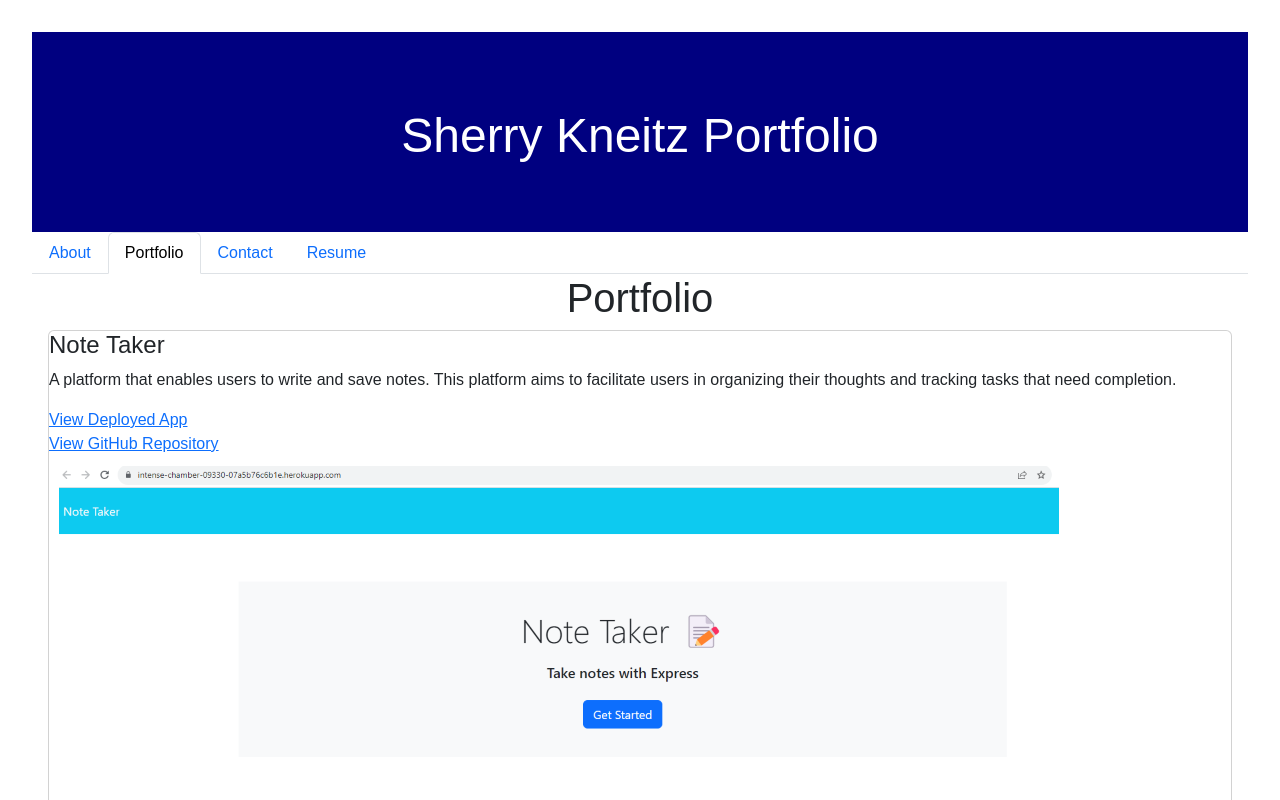
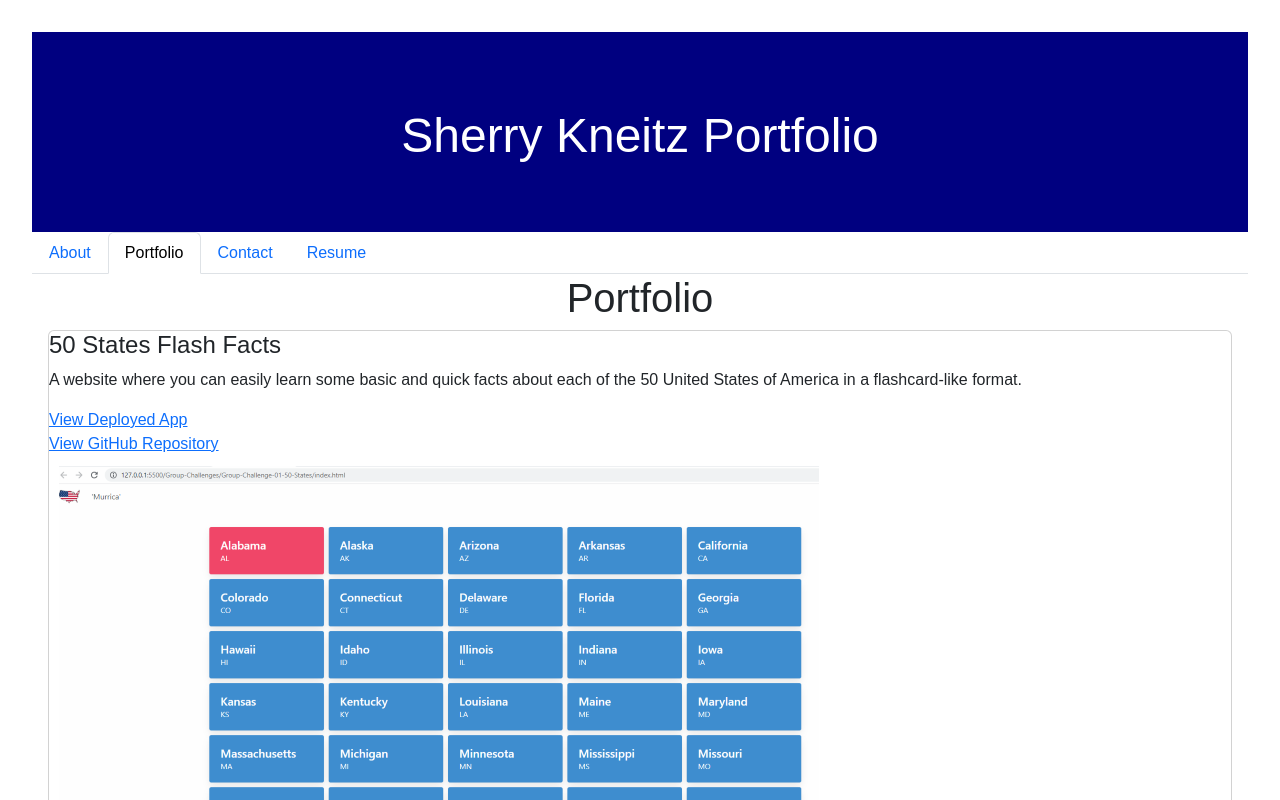
Before and after one commit to SherryK1103/React-Portfolio, a React (Vite) app: page /Portfolio in a window 1280 px wide. Shown: the top 800 px of the page. Built offline with nearby package versions, Linux system fonts and the light colour scheme.

Commit message:
removed note taker and fixed workday scheduler deployed link

```diff
--- a/src/components/Projects.jsx
+++ b/src/components/Projects.jsx
@@ -1,7 +1,7 @@
 import '../styles/ProjectPort.css';
 
 // import mvcPhoto from '../assets/images/MVC-SS.png';
-import notePhoto from '../assets/images/NOTE-TAKER-SC.png';
+// import notePhoto from '../assets/images/NOTE-TAKER-SC.png';
 import fiftyStates from '../assets/images/50-STATES-SCREENSHOT.png';
 import weatherDash from '../assets/images/WEATHER-DASH-SS.png';
 import workDay from '../assets/images/workday-scheduler-5.png';
@@ -34,13 +34,13 @@ function Projects() {
     //   deployedLink: 'https://vast-dusk-28814-bab9820d09f9.herokuapp.com/',
     //   imageSrc: mvcPhoto,
     // },
-    {
-      name: 'Note Taker',
-      description: 'A platform that enables users to write and save notes. This platform aims to facilitate users in organizing their thoughts and tracking tasks that need completion.',
-      link: 'https://github.com/SherryK1103/Note-Taker-08',
-      deployedLink: 'https://intense-chamber-09330-07a5b76c6b1e.herokuapp.com/',
-      imageSrc: notePhoto,
-    },
+    // {
+    //   name: 'Note Taker',
+    //   description: 'A platform that enables users to write and save notes. This platform aims to facilitate users in organizing their thoughts and tracking tasks that need completion.',
+    //   link: 'https://github.com/SherryK1103/Note-Taker-08',
+    //   deployedLink: 'https://intense-chamber-09330-07a5b76c6b1e.herokuapp.com/',
+    //   imageSrc: notePhoto,
+    // },
     {
       name: '50 States Flash Facts',
       description: 'A website where you can easily learn some basic and quick facts about each of the 50 United States of America in a flashcard-like format.',
@@ -59,7 +59,7 @@ function Projects() {
       name: 'Workday Scheduler',
       description: 'A web application where the user can schedule their day down to the hour.',
       link: 'https://github.com/SherryK1103/Workday-Scheduler-5',
-      deployedLink: 'https://sherryk1103.github.io/Workday-Scheduler-5/',
+      deployedLink: 'https://sherryk1103.github.io/Workday-Scheduler/',
       imageSrc: workDay,
     },
   ];
```
